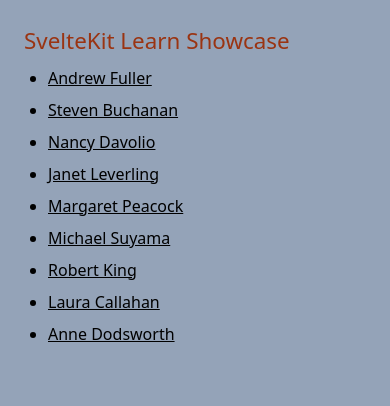
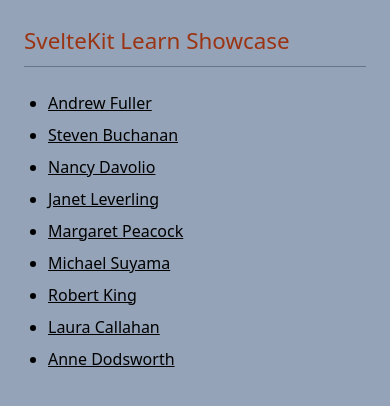
Before and after one commit to edwardtanguay/sveltekit-learn-showcase, a SvelteKit app: page /employees in a window 390 px wide. Shown: the top 406 px of the page. Built offline with nearby package versions, Linux system fonts and the light colour scheme.

Commit message:
responive finished

```diff
--- a/src/components/Header.svelte
+++ b/src/components/Header.svelte
@@ -8,10 +8,10 @@
 	}
 </script>
 
-<div class="flex justify-between place-items-center mb-2 md:mb-1">
+<header class="flex justify-between place-items-center border-b border-slate-500 pb-2 md:border-0 md:pb-0 mb-3 md:mb-1">
 	<h1 class="text-orange-800 text-[1.4rem] md:text-[1.7rem]">SvelteKit Learn Showcase</h1>
 	<!-- svelte-ignore a11y-click-events-have-key-events -->
 	<!-- svelte-ignore a11y-no-static-element-interactions -->
 	<iconify-icon on:click={handleMenuHideShow} icon="charm:menu-hamburger" class="text-2xl md:hidden cursor-pointer"></iconify-icon>
-</div>
+</header>
 <Nav />
--- a/src/routes/employees/+page.svelte
+++ b/src/routes/employees/+page.svelte
@@ -2,7 +2,7 @@
 	import employees from '../../data/employees.json';
 </script>
 
-<ul class="list-disc ml-6">
+<ul class="list-disc ml-6 mt-6">
 	{#each employees as employee}
 		<li class="mb-2">
 			<a href={`/employees/${employee.employeeID}`} class="underline"
--- a/src/routes/serverloadedemployees/+page.svelte
+++ b/src/routes/serverloadedemployees/+page.svelte
@@ -1 +1 @@
-<p>sl employees</p>
+<p class="mt-6">sl employees</p>
```
